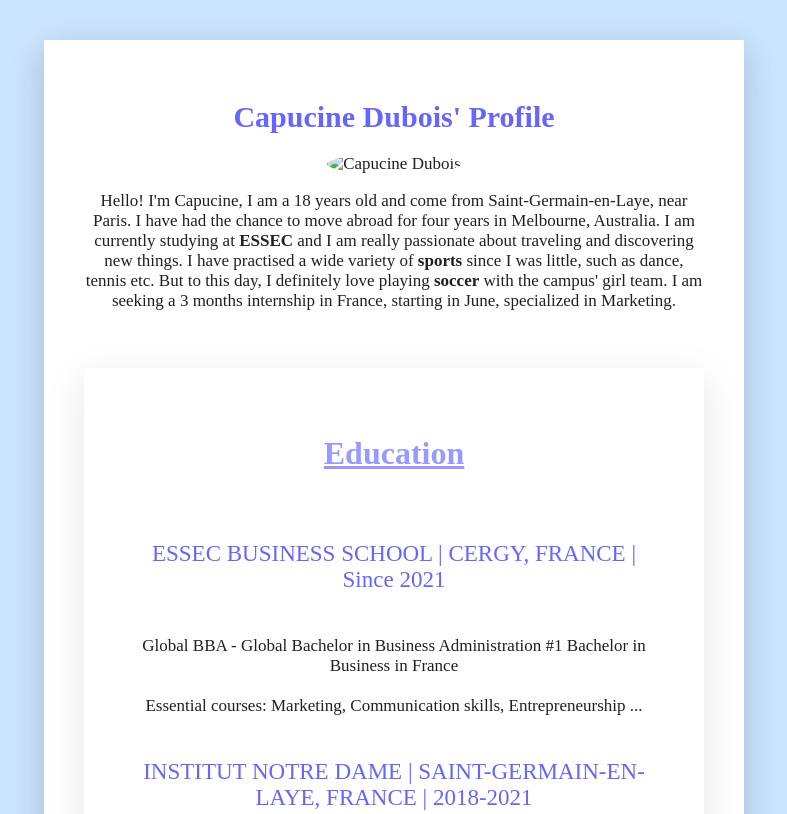
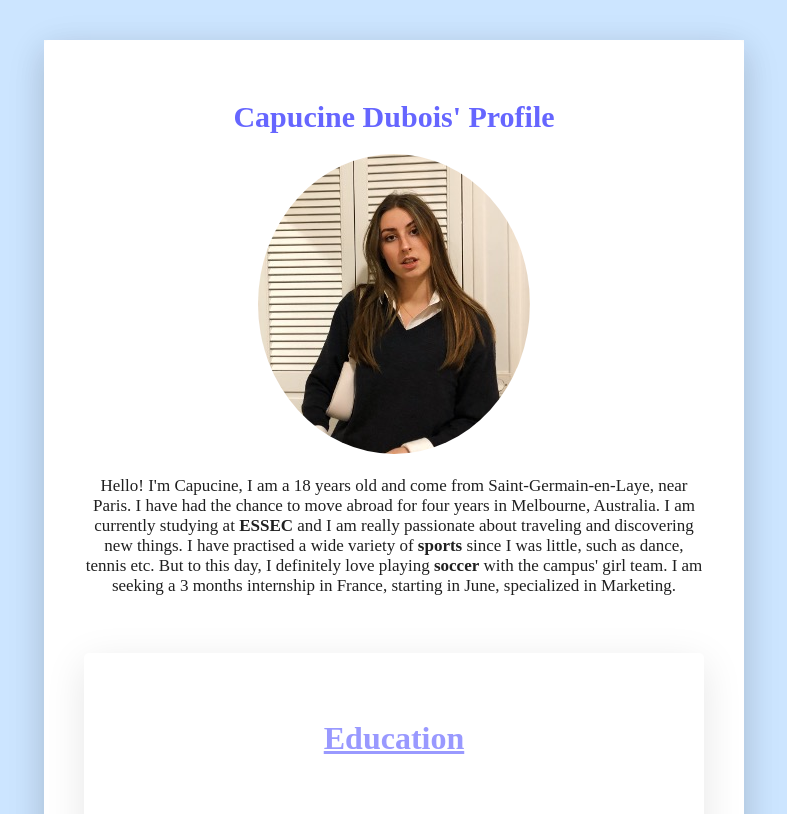
Before and after one commit to capucine-dubois/my-profile, a plain HTML site: page index.html in a window 1280 px wide. Shown: the top 814 px of the page, without its empty margins (246-1033 px from the left). Drawn offline with Linux system fonts and the light colour scheme.

Commit message:
Update index.html

```diff
--- a/index.html
+++ b/index.html
@@ -14,7 +14,7 @@
 		<div class="container">
 			<div class="card-white">
 				<h1> Capucine Dubois' Profile </h1>
-					<img src="images/profile pic.jpg" alt="Capucine Dubois" id="ProfilePic" class="myimg">
+					<img src="images/profile-picture.jpg" alt="Capucine Dubois" id="ProfilePic" class="myimg">
 						<br />
 
 					<p>Hello! I'm Capucine, I am a 18 years old and come from Saint-Germain-en-Laye, near Paris. I have had the chance to move abroad for four years in Melbourne, Australia. I am currently studying at <strong>ESSEC</strong> and I am really passionate about traveling and discovering new things. I have practised a wide variety of <strong>sports</strong> since I was little, such as dance, tennis etc. But to this day, I definitely love playing <strong>soccer</strong> with the campus' girl team. I am seeking a 3 months internship in France, starting in June, specialized in Marketing.</p>
```
